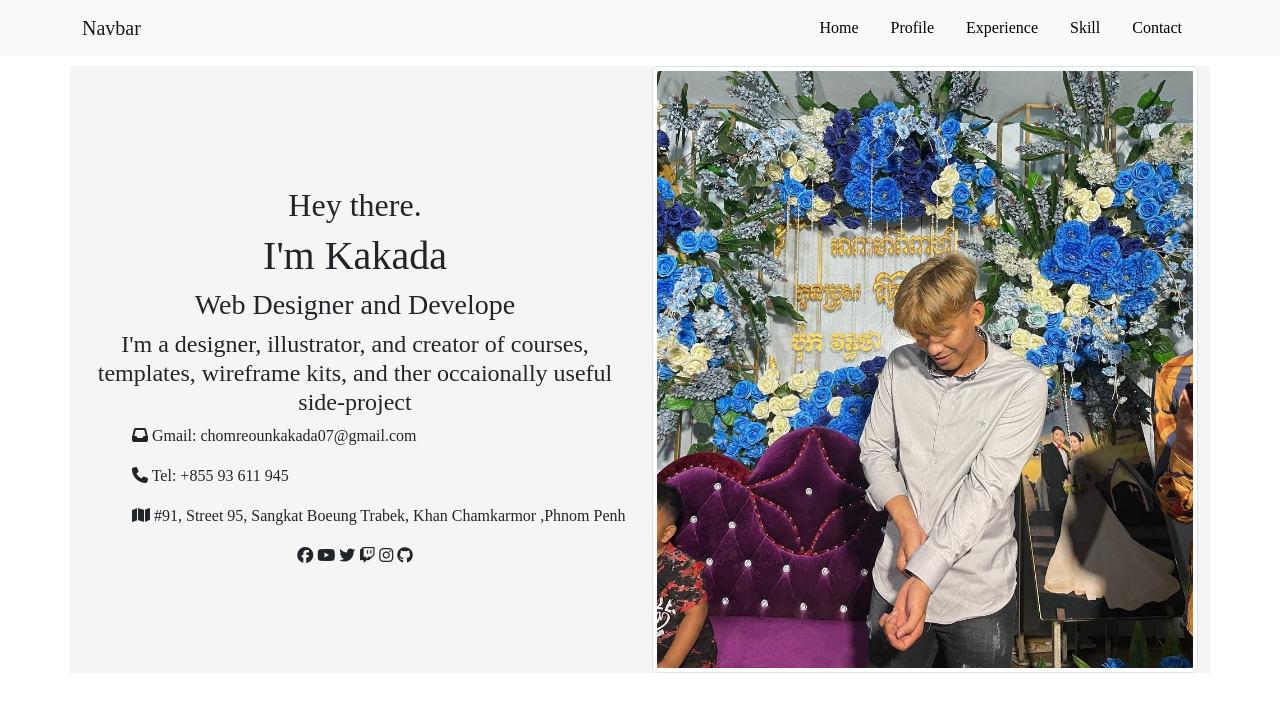
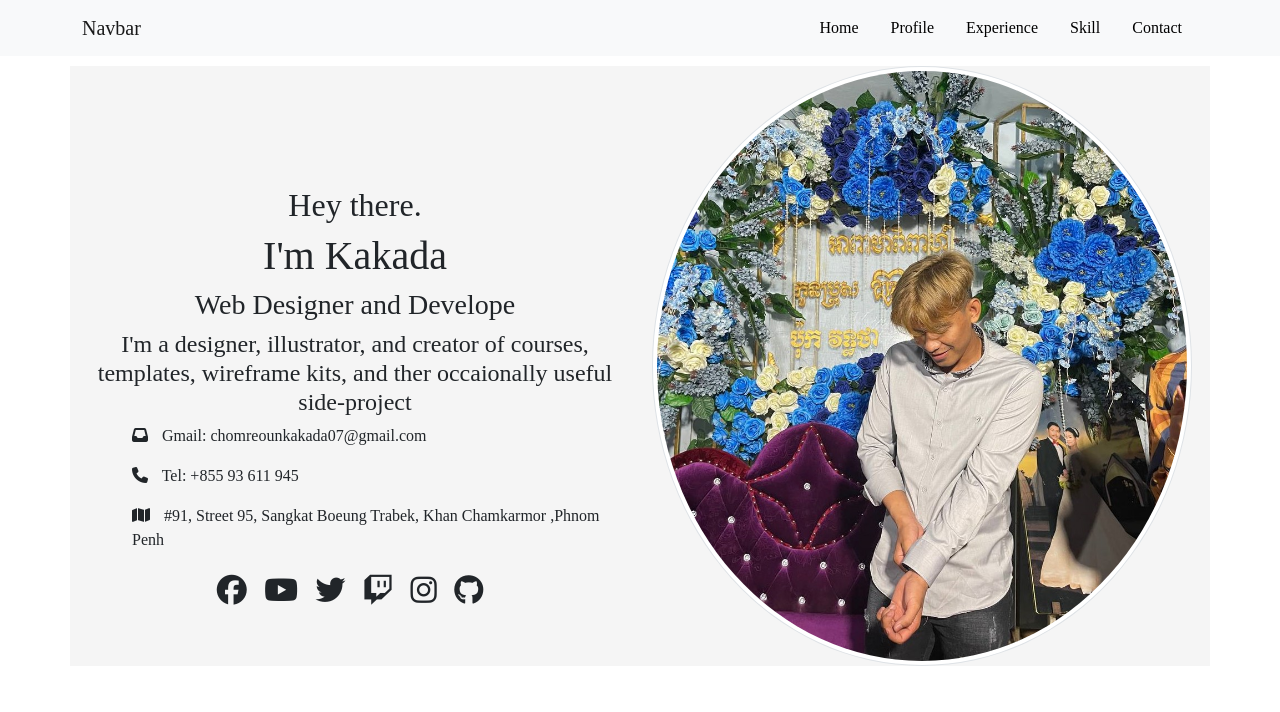
Before and after one commit to Chomreoun-Kakada/Bootstrap, a plain HTML site: page index.html in a window 1280 px wide. Drawn offline with nearby package versions, Linux system fonts and the light colour scheme.

Commit message:
Add files via upload

```diff
--- a/style.css
+++ b/style.css
@@ -14,6 +14,8 @@ body{
 }
 .img{
     margin: 10;
+    border-radius: 50%;
+    width: 70px;
 }
 .container .row{
 
@@ -25,11 +27,22 @@ body{
     text-align: center;
     margin-top: 120px;
 }
-.col-6 img{
+.col-lg-6 img{
     height: 600px;
     justify-content: flex-end;
+    border-radius: 50%;
 }
 .pa p{
     text-align: left;
     margin-left: 50px;
 }
+.fa-inbox, .fa-phone , .fa-map , .fa-twitch , .fa-github
+, .fa-youtube , .fa-twitter , .fa-facebook , .fa-instagram{
+    margin-right: 10px;
+}
+.fontawesome  {
+    font-size: 30px;
+
+
+
+}
```
